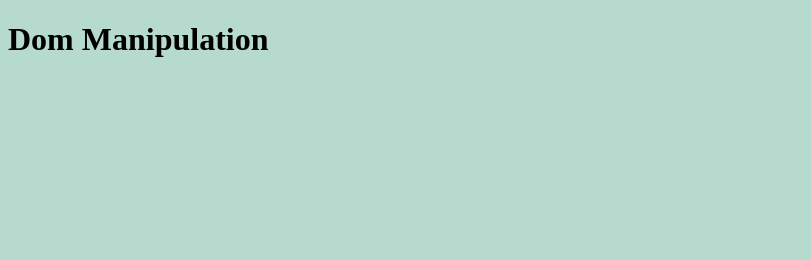
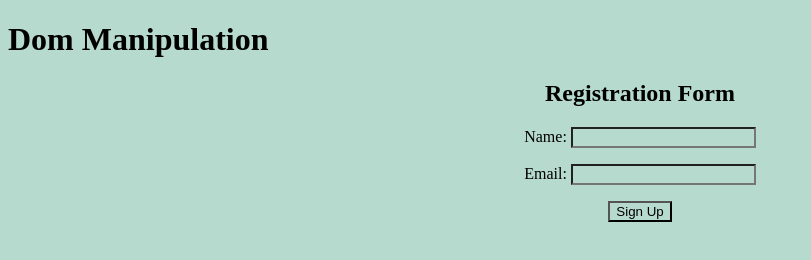
Before and after one commit to khaled39ab/Learn-TypeScript, a website: page dom-manipulation/public/index.html in a window 1280 px wide. Shown: the whole page, without its empty margins (0-811 px from the left). Drawn offline with Linux system fonts and the light colour scheme.

Commit message:
create form for practice dom manipulation

```diff
--- a/dom-manipulation/public/index.html
+++ b/dom-manipulation/public/index.html
@@ -1,5 +1,6 @@
 <!DOCTYPE html>
 <html lang="en">
+
 <head>
     <meta charset="UTF-8">
     <meta http-equiv="X-UA-Compatible" content="IE=edge">
@@ -7,9 +8,26 @@
     <title>Dom Manipulation</title>
     <link rel="stylesheet" href="style.css">
 </head>
+
 <body>
     <h1>Dom Manipulation</h1>
 
+    <h2>Registration Form</h2>
+    <form>
+        <div>
+            <label for="name">Name: </label>
+            <input type="text" id="name">
+        </div>
+        <div>
+            <label for="email">Email: </label>
+            <input type="email" id="email">
+        </div>
+        <div>
+            <button type="submit">Sign Up</button>
+        </div>
+    </form>
+
     <script src="../dist/index.js"></script>
 </body>
+
 </html>
--- a/dom-manipulation/public/style.css
+++ b/dom-manipulation/public/style.css
@@ -1,3 +1,11 @@
 *{
     background-color: rgb(183, 218, 206);
 }
+
+h2, form{
+    text-align: center;
+}
+
+div{
+    margin: 1rem;
+}
```
